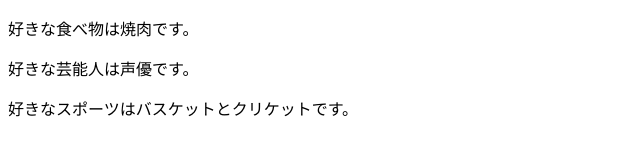
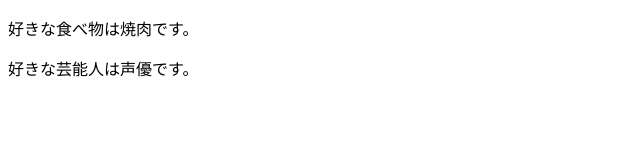
Before and after one commit to watanukitomonari/command-practice, a plain HTML site: page index.html in a window 1280 px wide. Shown: the whole page, without its empty margins (0-640 px from the left). Drawn offline with Linux system fonts and the light colour scheme.

Commit message:
Revert "好きなスポーツを追記＆を修正"
This reverts commit ce892cfa647b224d7bedfec310984bcf4afac9cf.

```diff
--- a/index.html
+++ b/index.html
@@ -8,7 +8,6 @@
 <body>
     <p>好きな食べ物は焼肉です。</p>
     <p>好きな芸能人は声優です。</p>
-    <P>好きなスポーツはバスケットとクリケットです。</P>
 
 </body>
 </html>
```
